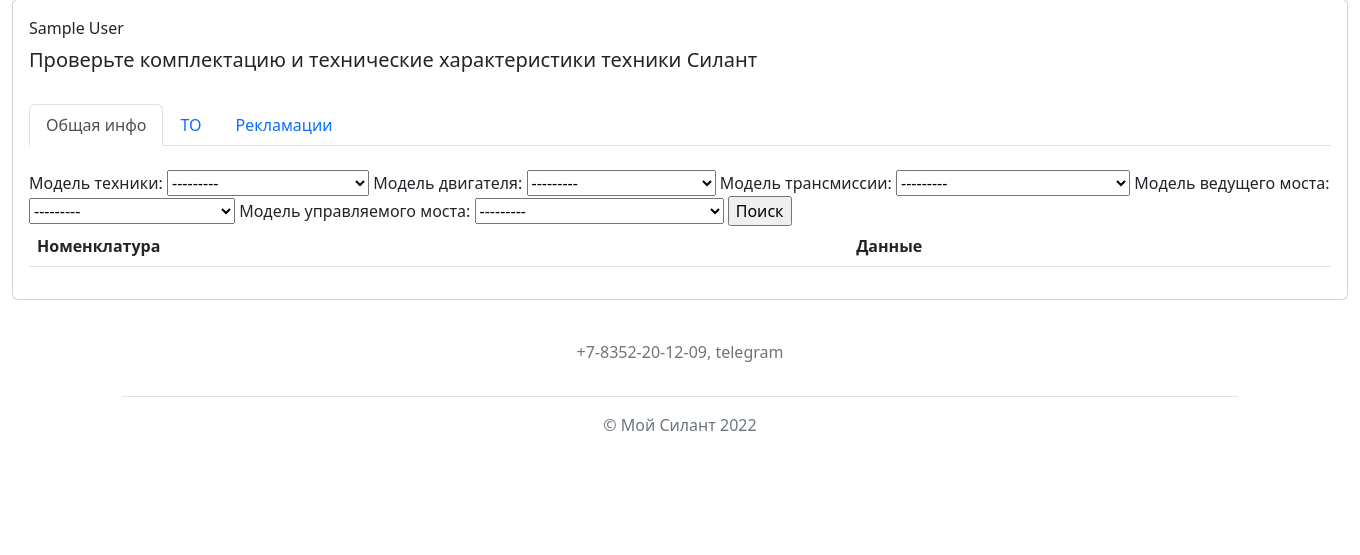
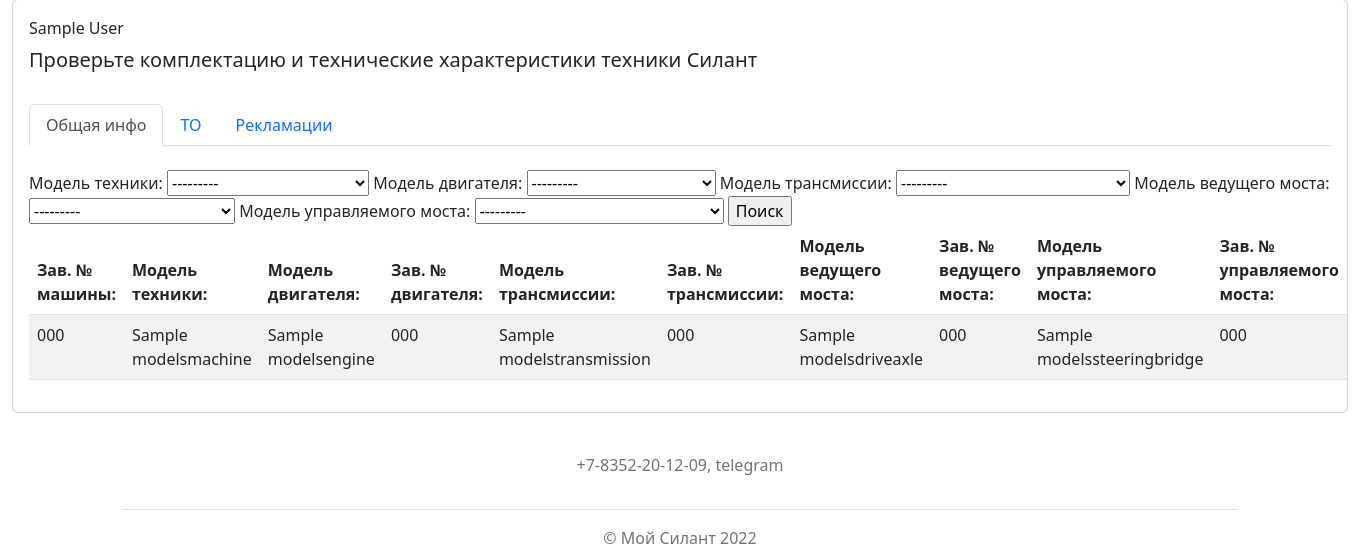
Before and after one commit to lehakot-create/Final_Project, a Django app: page / in a window 1360 px wide. Shown: the part 196-751 px from the top of the page. Before the commit the page ends 627 px from the top, so only its background shows below. Run offline with Django 4.2, Linux system fonts and the light colour scheme; a user stored in the database is signed in; tables that the repository leaves empty hold one stand-in row (values such as "Sample post"); lists and menus that the app fills with data are empty.

Commit message:
измененатаблица отображения данных машин

```diff
--- a/Backend/templates/auth_card.html
+++ b/Backend/templates/auth_card.html
@@ -3,52 +3,33 @@
 <table class="table table-striped">
   <thead>
     <tr>
-      <th scope="col">Номенклатура</th>
-      <th scope="col">Данные</th>
+        <th scope="col">Зав. № машины:</th>
+        <th scope="col">Модель техники:</th>
+        <th scope="col">Модель двигателя:</th>
+        <th scope="col">Зав. № двигателя:</th>
+        <th scope="col">Модель трансмиссии:</th>
+        <th scope="col">Зав. № трансмиссии:</th>
+        <th scope="col">Модель ведущего моста:</th>
+        <th scope="col">Зав. № ведущего моста:</th>
+        <th scope="col">Модель управляемого моста:</th>
+        <th scope="col">Зав. № управляемого моста:</th>
     </tr>
   </thead>
   <tbody>
   {% for machine in filter_auth_machine.qs %}
   <tr>
-      <td>Зав. № машины:</td>
       <td>{{ machine.factory_number_machine}}</td>
-  </tr>
-  <tr>
-      <td>Модель техники:</td>
       <td>{{ machine.models_machine.name}}</td>
-  </tr>
-  <tr>
-      <td>Модель двигателя:</td>
       <td>{{ machine.models_engine.name}}</td>
-  </tr>
-  <tr>
-      <td>Зав. № двигателя:</td>
       <td>{{ machine.factory_number_engine}}</td>
-  </tr>
-  <tr>
-      <td>Модель трансмиссии:</td>
       <td>{{ machine.model_transmission.name}}</td>
-  </tr>
-  <tr>
-      <td>Зав. № трансмиссии:</td>
       <td>{{ machine.factory_number_transmission}}</td>
-  </tr>
-  <tr>
-      <td>Модель ведущего моста:</td>
       <td>{{ machine.models_drive_axle.name}}</td>
-  </tr>
-  <tr>
-      <td>Зав. № ведущего моста:</td>
       <td>{{ machine.factory_number_drive_axle}}</td>
-  </tr>
-  <tr>
-      <td>Модель управляемого моста:</td>
       <td>{{ machine.models_steering_bridge.name}}</td>
-  </tr>
-  <tr>
-      <td>Зав. № управляемого моста:</td>
       <td>{{ machine.factory_number_steering_bridge }}</td>
   </tr>
+
   {% endfor %}
   </tbody>
 </table>
--- a/Backend/views.py
+++ b/Backend/views.py
@@ -12,10 +12,10 @@
 
     def get_queryset(self):
         if self.request.user.is_authenticated:
-            params = self.request.GET
-            if any([params.get('models_machine'), params.get('models_engine'), params.get('model_transmission'),
-                   params.get('models_drive_axle'), params.get('models_steering_bridge')]):
-                return Machine.objects.all()
+            # params = self.request.GET
+            # if any([params.get('models_machine'), params.get('models_engine'), params.get('model_transmission'),
+            #        params.get('models_drive_axle'), params.get('models_steering_bridge')]):
+            return Machine.objects.all()
         else:
             if self.request.GET.get('factory_number_machine'):
                 return self.queryset
```
